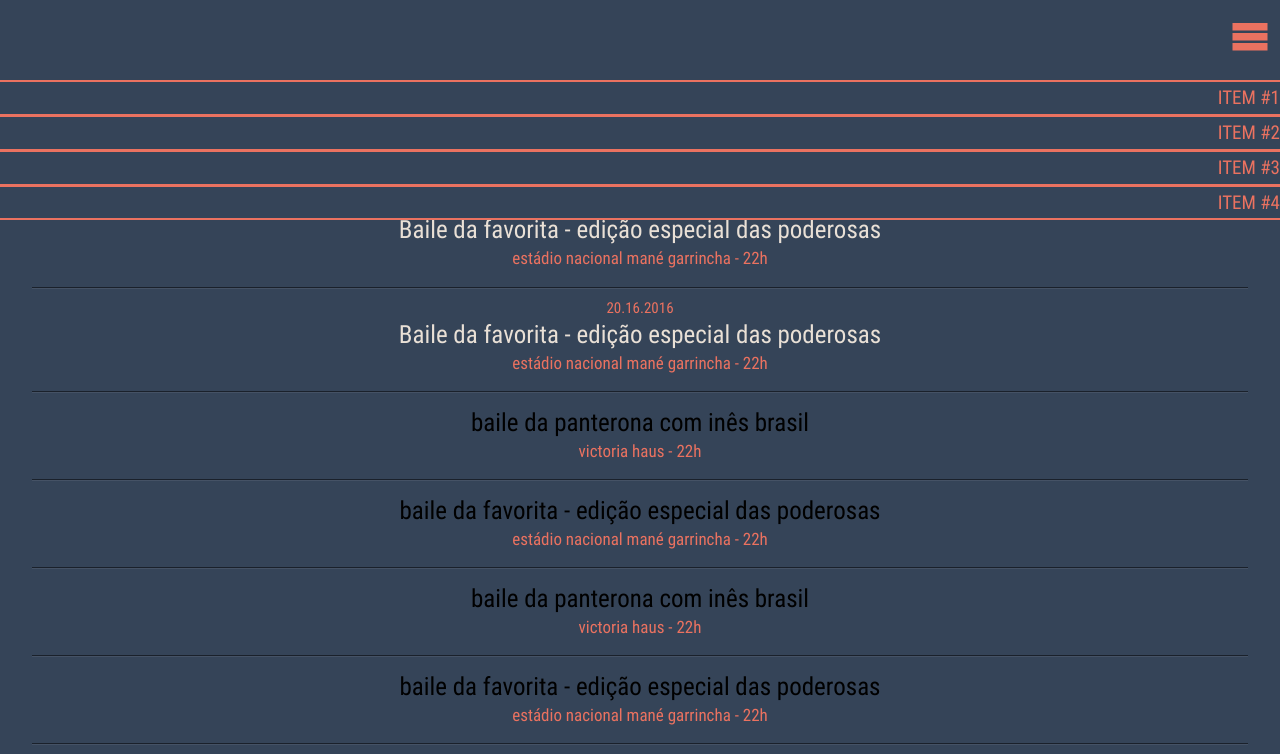
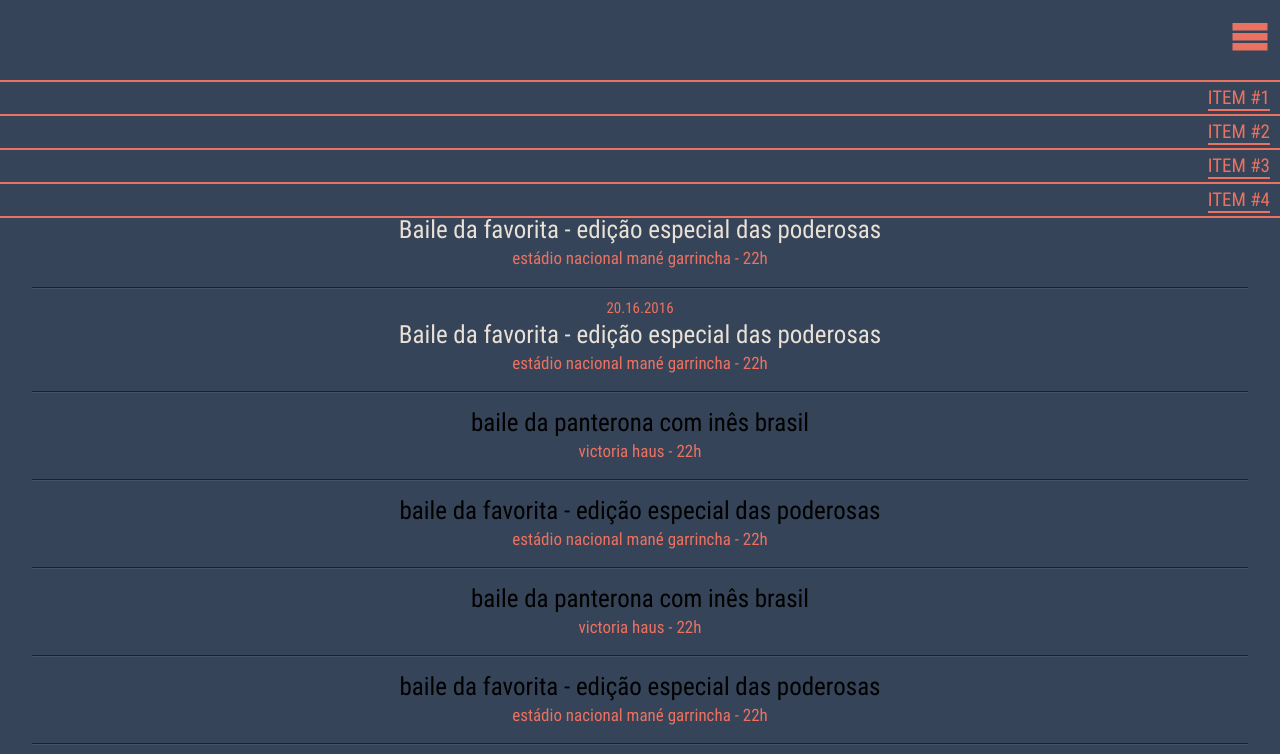
Before and after one commit to bellati/narrua_frontend, a plain HTML site: page views/index.html in a window 1280 px wide. Both pictures are taken after a click on the link 1250 px from the left and 39 px from the top of the page. Shown: the top 754 px of the page. Drawn offline with Linux system fonts and the light colour scheme; files whose address does not match are found by name.

Commit message:
fixed border-bottom on menu

```diff
--- a/app/sass/application.scss
+++ b/app/sass/application.scss
@@ -153,14 +153,6 @@ ul {
       -moz-transition: all 0.2s ease-out;
       -o-transition: all 0.2s ease-out;
       transition: all 0.2s ease-out;
-      // -webkit-transition: max-height 0.2s ease-in-out;
-      // -moz-transition: max-height 0.2s ease-in-out;
-      // -o-transition: max-height 0.2s ease-in-out;
-      // transition: max-height 0.2s ease-in-out;
-      // -webkit-transition: opacity 0.2s ease-in-out;
-      // -moz-transition: opacity 0.2s ease-in-out;
-      // -o-transition: opacity 0.2s ease-in-out;
-      // transition: opacity 0.2s ease-in-out;
       border-bottom: 2px solid $menu-border;
       .menu-item {
         line-height: $header-height / 2.5;
@@ -173,11 +165,14 @@ ul {
           width: 100%;
           color: $menu-color;
           text-decoration: none;
-          border-bottom: 1px solid $menu-color;
-          margin: 0 10px 0 0;
-        }
-        a:hover {
-          border-bottom: none;
+          .menu-item-label {
+            display: inline;
+            margin: 0 10px 0 0;
+            border-bottom: 2px solid $menu-color;
+          }
+          .menu-item-label:hover {
+            border-bottom: none;
+          }
         }
       }
     }
--- a/views/index.html
+++ b/views/index.html
@@ -16,10 +16,10 @@
           </div>
         </div>
         <ul id="menu-list" class="closed">
-          <li class="menu-item"><a href="#">ITEM #1</a></a>
-          <li class="menu-item"><a href="#">ITEM #2</a></a>
-          <li class="menu-item"><a href="#">ITEM #3</a></a>
-          <li class="menu-item"><a href="#">ITEM #4</a></a>
+          <li class="menu-item"><a href="#"><div class="menu-item-label">ITEM #1</div></a></li>
+          <li class="menu-item"><a href="#"><div class="menu-item-label">ITEM #2</div></a></li>
+          <li class="menu-item"><a href="#"><div class="menu-item-label">ITEM #3</div></a></li>
+          <li class="menu-item"><a href="#"><div class="menu-item-label">ITEM #4</div></a></li>
         </ul>
       </div>
     </div>
```
Also changed, not shown: assets/stylesheets/application.css, 1 other file.
